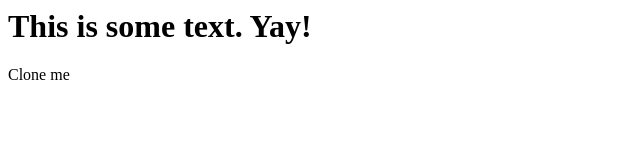
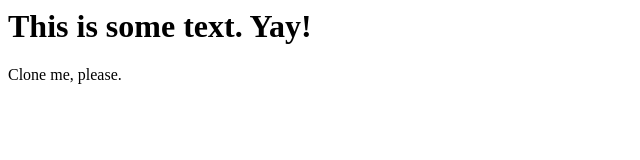
Before and after one commit to margaretgodowns/githubtutorial, a plain HTML site: page index.html in a window 1280 px wide. Shown: the full height of the page, 0-640 px from the left. Drawn offline with Linux system fonts and the light colour scheme.

Commit message:
here is a commit!

```diff
--- a/index.html
+++ b/index.html
@@ -1,2 +1,2 @@
 <h1>This is some text. Yay!</h1>
-<p>Clone me</p>
+<p>Clone me, please.</p>
```
